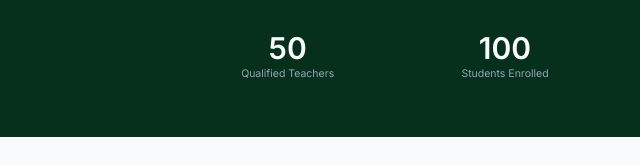
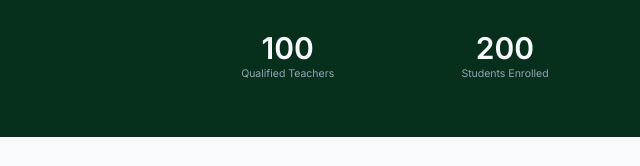
Before and after one commit to LekkiTechBro/apex-mind-landing, a plain HTML site: page index.html in a window 1280 px wide. Shown: the part 3165-3331 px from the top of the page, 135-775 px from the left. Drawn offline with Linux system fonts and the light colour scheme.

Commit message:
Update target values for teachers and students stats

```diff
--- a/index.html
+++ b/index.html
@@ -331,11 +331,11 @@
         </h2>
         <div class="stats-grid">
           <div>
-            <div class="stat-value" id="statTeachers" data-target="50">0</div>
+            <div class="stat-value" id="statTeachers" data-target="100">0</div>
             <div class="stat-label">Qualified Teachers</div>
           </div>
           <div>
-            <div class="stat-value" id="statStudents" data-target="100">0</div>
+            <div class="stat-value" id="statStudents" data-target="200">0</div>
             <div class="stat-label">Students Enrolled</div>
           </div>
           <div>
```
